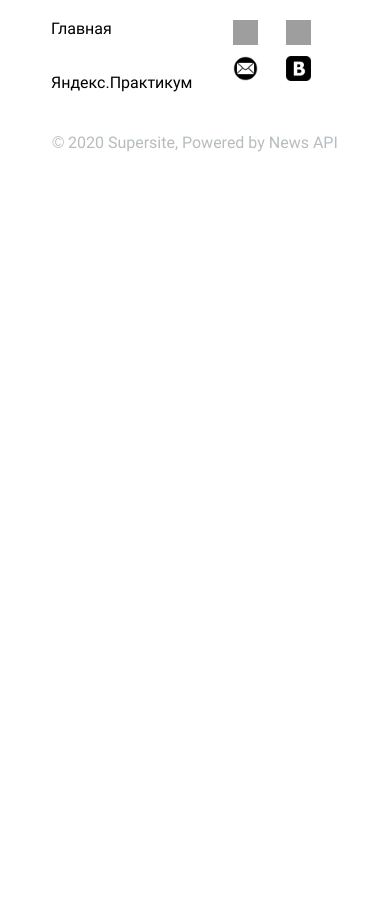
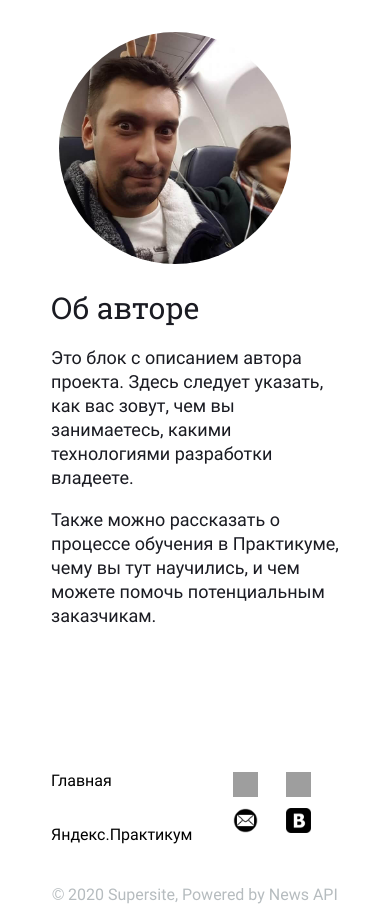
Before and after one commit to Vaelastras/news-explorer-frontend, a React (Create React App) app: page / in a window 390 px wide. Before the commit the page ends 844 px from the top, so only its background shows below. Built offline with nearby package versions, Linux system fonts and the light colour scheme; grey boxes are pictures that could not be loaded.

Commit message:
feat: about-comp added

```diff
--- /dev/null
+++ b/src/components/About/About.js
@@ -0,0 +1,23 @@
+import React from 'react';
+import './about.css';
+import avatar from "../../images/avatar/avatar.jpg";
+
+
+function About () {
+  return (
+    <div className="about">
+      <img className="about__avatar" src={avatar} alt="Фото автора"/>
+      <div className="about__wrapper">
+        <h2 className="about__title">Об авторе</h2>
+        <div className="about__text">
+          <p className="about__paragraph">Это блок с описанием автора проекта.
+          Здесь следует указать, как вас зовут, чем вы занимаетесь, какими технологиями разработки владеете.</p>
+          <p className="about__paragraph">Также можно рассказать о процессе обучения в Практикуме, чему вы тут научились, и чем можете помочь потенциальным заказчикам.</p>
+        </div>
+      </div>
+    </div>
+  )
+
+}
+
+export default About;
--- /dev/null
+++ b/src/components/About/about.css
@@ -0,0 +1,118 @@
+
+.about {
+  display: flex;
+  max-width: 1440px;
+  height: 624px;
+}
+
+.about__wrapper{
+  margin-top: 131px;
+  height: 192px;
+}
+
+.about__title {
+  max-width: 496px;
+  margin: 0px;
+  font-family: 'Robotos', 'Arial', sans-serif;
+  font-weight: 400;
+  font-size: 40px;
+  line-height: 46px;
+  color: #1A1B22;
+}
+
+.about__text {
+  max-width: 600px;
+  margin-top: 24px;
+  margin-bottom: 0px;
+}
+
+.about__paragraph {
+  margin-bottom: 0px;
+  font-family: 'Roboto', 'Arial', sans-serif;
+  font-size: 18px;
+  line-height: 24px;
+  font-style: normal;
+  font-weight: 400;
+  color: #1A1B22;
+}
+
+.about__avatar {
+  max-width: 464px;
+  max-height: 464px;
+  background-size: contain;
+  margin: 80px 56px 80px 104px;
+  border-radius: 50%;
+}
+
+
+@media screen and (max-width: 1024px) {
+
+  .about__avatar {
+    max-width: 348px;
+    max-height: 348px;
+  }
+}
+
+@media screen and (max-width: 900px) {
+
+  .about {
+    display: flex;
+    height: 354px;
+  }
+
+  .about__wrapper {
+    margin: 40px 40px 72px 0px;
+  }
+
+  .about__avatar {
+    max-width: 232px;
+    max-height: 232px;
+    margin: 61px 32px 61px 40px;
+  }
+
+  .about__title {
+    max-width: 424px;
+    font-size: 30px;
+    line-height: 40px;
+  }
+
+  .about__text {
+    max-width: 424px;
+    margin-top: 16px;
+  }
+
+  .about__paragraph {
+    font-size: 18px;
+    line-height: 24px;
+  }
+}
+
+@media screen and (max-width: 750px) {
+  .about{
+    height: 444px;
+  }
+}
+
+
+@media screen and (max-width: 550px) {
+
+  .about {
+    height: 752px;
+    max-width: 320px;
+    display: flex;
+    flex-direction: column;
+    margin: 0 auto;
+  }
+
+  .about__wrapper{
+    margin: 0 auto
+  }
+
+  .about__text{
+    max-width: 288px;
+  }
+
+  .about__avatar {
+    margin: 32px 24px 24px;
+  }
+}
--- a/src/components/App/App.js
+++ b/src/components/App/App.js
@@ -1,11 +1,13 @@
+import About from '../About/About';
 import Footer from '../Footer/Footer';
 import './App.css';
 
 function App() {
   return (
-
-    <Footer/>
-
+    <>
+      <About/>
+      <Footer/>
+    </>
   );
 }
 
```
Also changed, not shown: src/images/avatar/avatar.jpg (added), 1 other file (tests, documents, lock files or other folders).
